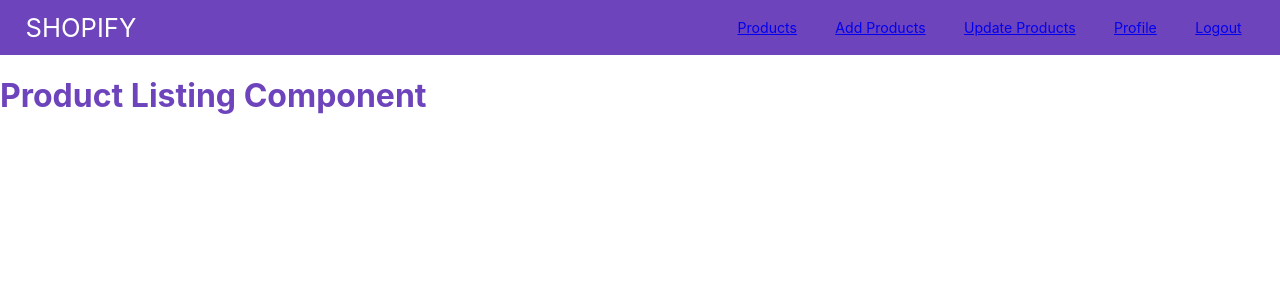
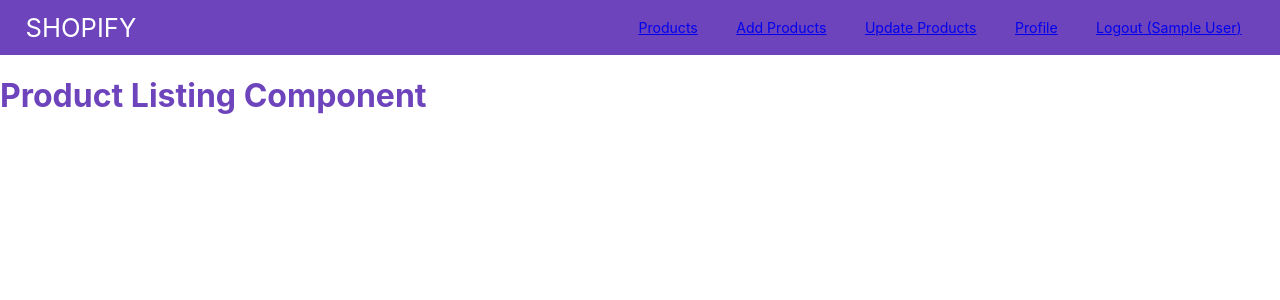
Before and after one commit to tarupathak/Shopify-Frontend, a React (Create React App) app: page / in a window 1280 px wide. Shown: the top 300 px of the page. Built offline with nearby package versions, Linux system fonts and the light colour scheme; sample sign-in values are in the browser's storage; the HTML template or start-up script is replaced by a standard one.

Commit message:
Modified nav bar

```diff
--- a/src/Components/Components.css
+++ b/src/Components/Components.css
@@ -27,6 +27,7 @@
     list-style-type: none;
     color: white;
     font-size: 1.1vw;
+    text-decoration: none;
 }
 
 .footer{
--- a/src/Components/Navbar.jsx
+++ b/src/Components/Navbar.jsx
@@ -15,6 +15,7 @@ const Navbar = () => {
     <div id="navbar">
       <div id="left">SHOPIFY</div>
       <div id="right">
+        {auth ? (
           <ul className="nav">
             <li>
               <Link to="/">Products</Link>
@@ -28,24 +29,23 @@ const Navbar = () => {
             <li>
               <Link to="/profile">Profile</Link>
             </li>
-          {auth ? (
+
             <li>
-              {" "}
               <Link to="/signup" onClick={logout}>
-                Logout
+                Logout ({JSON.parse(auth).name})
               </Link>
             </li>
+          </ul>
         ) : (
-            <>
+          <ul className="nav">
             <li>
               <Link to="/signup">Sign Up</Link>
             </li>
             <li>
               <Link to="/login">Login</Link>
             </li>
-            </>
+          </ul>
         )}
-        </ul>
       </div>
     </div>
   );
```
Lines whose indentation alone changed are shown as unchanged.
